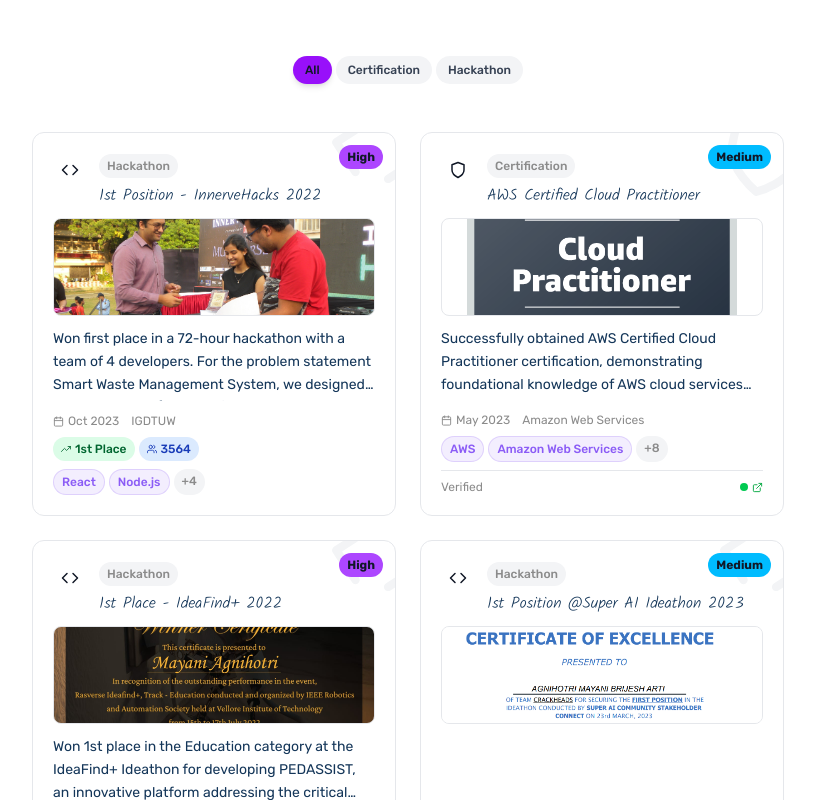
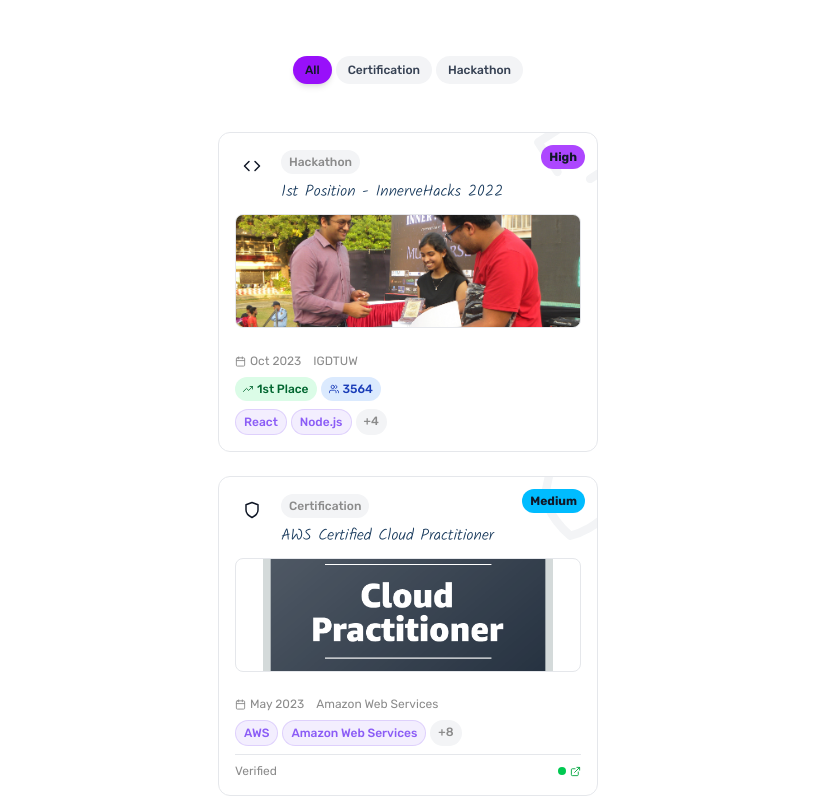
Before and after one commit to mayani2002/mayani-agnihotri-portfolio, a Next.js app: page / in a window 1280 px wide. Shown: the part 4000-4800 px from the top of the page, without its empty margins (320-1135 px from the left). Built offline with nearby package versions, Linux system fonts and the light colour scheme; a web font is replaced by a local one.

Commit message:
achievement section made compact

```diff
--- a/src/app/_components/AchievementModal.tsx
+++ b/src/app/_components/AchievementModal.tsx
@@ -210,7 +210,8 @@
                         </div>
 
                         <div className="p-6">
-                            {/* 📝 Description */}
+                            {/* 📝 Description - Only show if description exists */}
+                            {achievement.description && (
                                 <div className="mb-6">
                                     <h3 className="text-xl font-semibold text-primary mb-3 font-kalam flex items-center gap-2">
                                         <FiBookOpen size={20} />
@@ -220,8 +221,9 @@
                                         {achievement.description}
                                     </p>
                                 </div>
+                            )}
 
-                            {/* �️ Image Gallery */}
+                            {/* �️ Image Gallery - Only show if images exist */}
                             {(achievement.images && achievement.images.length > 0) && (
                                 <div className="mb-6">
                                     <h3 className="text-xl font-semibold text-primary mb-3 font-kalam flex items-center gap-2">
@@ -243,8 +245,8 @@
                                 </div>
                             )}
 
-                            {/* �📊 Metrics */}
-                            {achievement.metrics && (
+                            {/* �📊 Metrics - Only show if metrics exist */}
+                            {achievement.metrics && (achievement.metrics.ranking || achievement.metrics.participants || achievement.metrics.score) && (
                                 <div className="mb-6">
                                     <h3 className="text-xl font-semibold text-primary mb-3 font-kalam flex items-center gap-2">
                                         <FiTrendingUp size={20} />
--- a/src/app/_components/AchievementSection.tsx
+++ b/src/app/_components/AchievementSection.tsx
@@ -205,7 +205,7 @@
                 {/* 📋 Section Header */}
                 <div className="text-center mb-16">
                     <h2 className="text-4xl md:text-5xl font-bold text-primary mb-4 font-kalam">
-                      Achievements & Certifications
+                        Achievements & Certifications
                     </h2>
 
                     <motion.div
@@ -245,7 +245,7 @@
                     ))}
                 </div>
 
-                {/* 🎯 Achievements Grid - Flexible Layout */}
+                {/* 🎯 Achievements Grid - Flexible Layout with Centered Cards */}
                 <div className="cards-grid-flexible">
                     <AnimatePresence>
                         {achievementsToDisplay.map((achievement, index) => {
@@ -259,7 +259,7 @@
                                     animate={{ opacity: 1, y: 0 }}
                                     exit={{ opacity: 0, y: -20 }}
                                     transition={{ duration: 0.3, delay: index * 0.05 }}
-                                    className="group relative exp-card-bg rounded-xl border border-themed transition-all duration-300 hover:scale-[1.02] hover:shadow-lg cursor-pointer overflow-hidden h-96 card-width-responsive"
+                                    className="group relative exp-card-bg rounded-xl border border-themed transition-all duration-300 hover:scale-[1.02] hover:shadow-lg cursor-pointer overflow-hidden h-80 card-width-responsive"
                                     onClick={() => setSelectedAchievement(achievement)}
                                 >
                                     {/* 🏅 Importance Badge */}
@@ -274,7 +274,7 @@
                                         </div>
                                     </div>
 
-                                    <div className="relative p-5 h-full flex flex-col">
+                                    <div className="relative p-4 h-full flex flex-col">
                                         {/* 🔝 Header */}
                                         <div className="flex items-start gap-3 mb-3">
                                             <div className="p-2 rounded-lg text-white flex-shrink-0">
@@ -290,22 +290,25 @@
                                             </div>
                                         </div>
 
-                                        {/* 🖼️ Thumbnail Image */}
+                                        {/* 🖼️ Thumbnail Image - 3:4 horizontal ratio */}
                                         {achievement.image && (
                                             <div className="mb-3 overflow-hidden rounded-lg border border-themed flex-shrink-0">
                                                 <img
                                                     src={achievement.image}
                                                     alt={achievement.title}
-                                                    className="w-full h-24 object-cover group-hover:scale-105 transition-transform duration-300"
+                                                    className="w-full h-28 object-cover group-hover:scale-105 transition-transform duration-300"
+                                                    style={{ aspectRatio: '4/3' }}
                                                     loading="lazy"
                                                 />
                                             </div>
                                         )}
 
-                                        {/* 📝 Description */}
-                                        <p className="text-primary text-sm leading-relaxed line-clamp-3 mb-3 flex-1">
-                                            {achievement.description}
-                                        </p>
+                                        {/* 📝 Description - Only show if no image */}
+                                        {!achievement.image && achievement.description && (
+                                            <p className="text-primary text-sm leading-relaxed line-clamp-3 mb-3 flex-1">
+                                                {achievement.description}
+                                            </p>
+                                        )}
 
                                         {/* 📊 Bottom Section - Auto positioned at bottom */}
                                         <div className="space-y-2 mt-auto">
--- a/src/app/globals.css
+++ b/src/app/globals.css
@@ -867,42 +867,63 @@
 
 /* Flexible Grid System - Auto-fitting cards based on available space */
 .cards-grid-flexible {
-  display: grid;
-  grid-template-columns: repeat(auto-fit, minmax(280px, 1fr));
+  display: flex;
+  flex-wrap: wrap;
   gap: 1.5rem;
+  justify-content: center;
+  align-items: stretch;
   width: 100%;
-  justify-items: center;
+  margin: 0 auto;
+}
+
+.cards-grid-flexible > * {
+  flex: 0 0 auto;
+  width: 100%;
+  max-width: 400px;
+  min-width: 280px;
 }
 
 /* Mobile optimization */
 @media (max-width: 640px) {
   .cards-grid-flexible {
-    grid-template-columns: repeat(auto-fit, minmax(300px, 1fr));
     gap: 1rem;
+  }
+  .cards-grid-flexible > * {
+    min-width: 300px;
+    max-width: 100%;
   }
 }
 
 /* Tablet optimization */
 @media (min-width: 641px) and (max-width: 1024px) {
   .cards-grid-flexible {
-    grid-template-columns: repeat(auto-fit, minmax(320px, 1fr));
     gap: 1.25rem;
+  }
+  .cards-grid-flexible > * {
+    min-width: 320px;
+    max-width: 350px;
   }
 }
 
 /* Desktop optimization */
 @media (min-width: 1025px) {
   .cards-grid-flexible {
-    grid-template-columns: repeat(auto-fit, minmax(300px, 1fr));
     gap: 1.5rem;
+  }
+  .cards-grid-flexible > * {
+    min-width: 300px;
+    max-width: 380px;
   }
 }
 
 /* Large desktop optimization */
 @media (min-width: 1400px) {
   .cards-grid-flexible {
-    grid-template-columns: repeat(auto-fit, minmax(320px, 1fr));
     gap: 2rem;
+  }
+  .cards-grid-flexible > * {
+    min-width: 320px;
+    max-width: 400px;
   }
 }
 
--- a/src/data/achievements.ts
+++ b/src/data/achievements.ts
@@ -47,9 +47,6 @@
         date: "2023-05",
         issuer: "Amazon Web Services",
         image: "achievements/AWSCertificate.png",
-        images: [
-            "/achievements/AWSCertificate.png",
-        ],
         credentialUrl: "https://www.credly.com/badges/5b67cf79-e07b-4d6b-b93d-76b1c3d04e6f",
         importance: "Medium",
         skills: ["AWS", "Amazon Web Services", "Cloud Computing", "DevOps", "Cloud Fundamentals", "S3", "EC2", "IAM", "RDS", "Lambda"]
```
Lines whose indentation alone changed are shown as unchanged.
